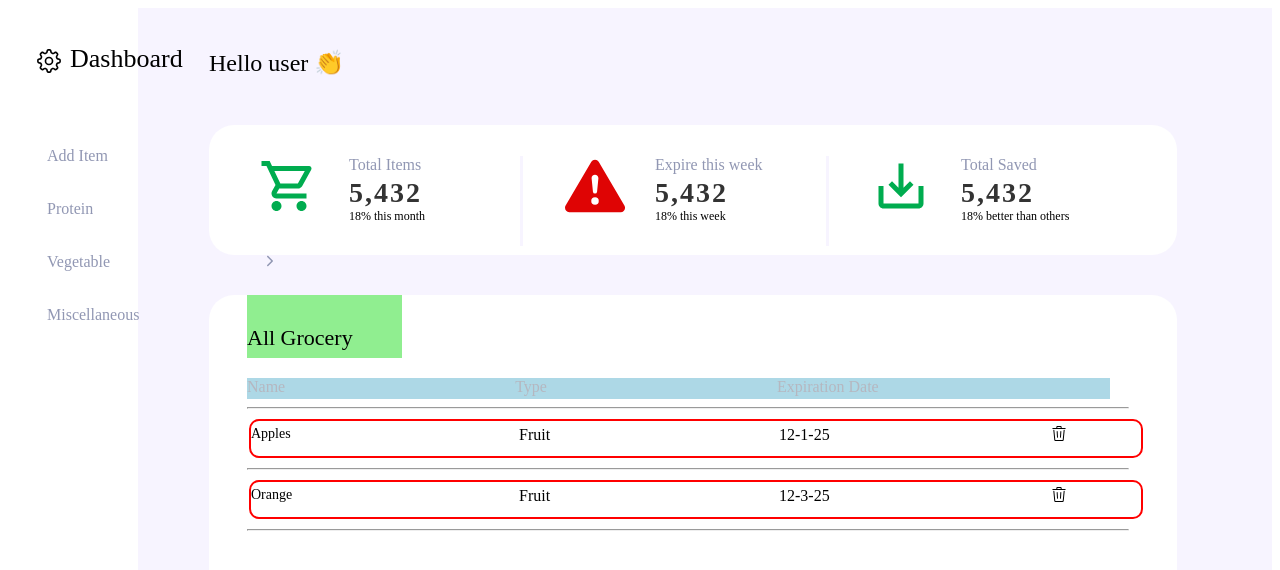
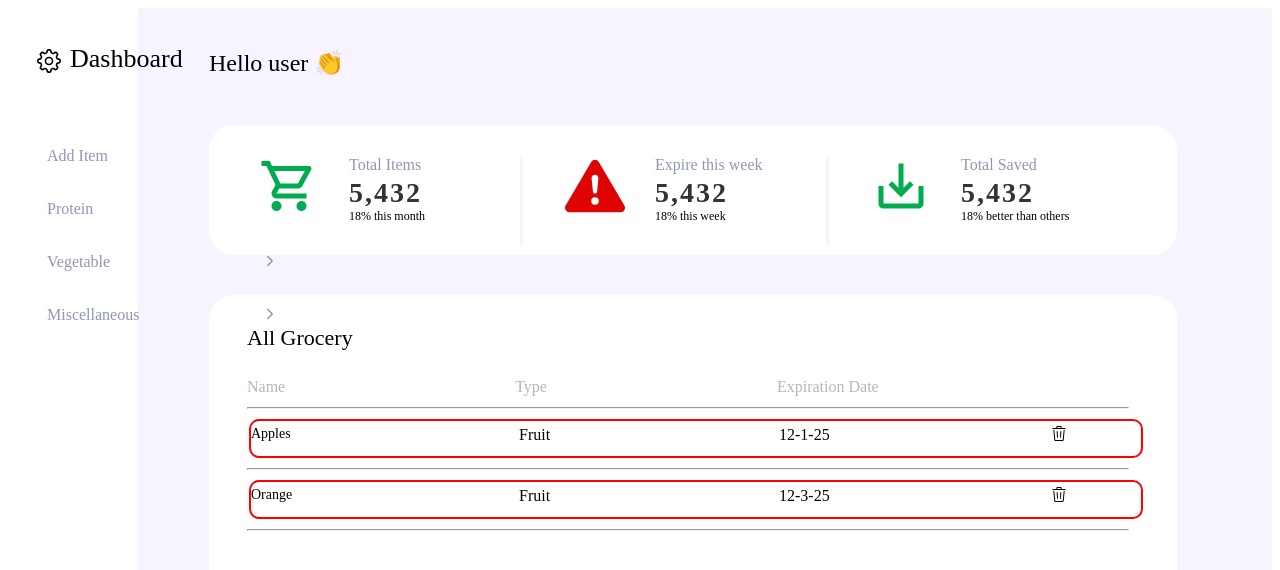
Before and after one commit to jyhaoo/grocery-management, a React (Create React App) app in the folder grocery-management-reactjs/: page / in a window 1280 px wide. Shown: the top 570 px of the page. Built offline with nearby package versions, Linux system fonts and the light colour scheme.

Commit message:
fix: removed background color

```diff
--- a/grocery-management-reactjs/src/components/groceryList/index.js
+++ b/grocery-management-reactjs/src/components/groceryList/index.js
@@ -12,7 +12,6 @@ const GroceryContainer = styled.div`
 `;
 
 const Title = styled.div`
-  background-color: lightgreen;
   width: 155px;
   height: 33px;
   margin-left: 38px;
@@ -23,7 +22,6 @@ const Title = styled.div`
 `;
 
 const ColumnTab = styled.div`
-  background-color: lightblue;
   width: 863px;
   height: 21px;
   margin-top: 20px;
```
